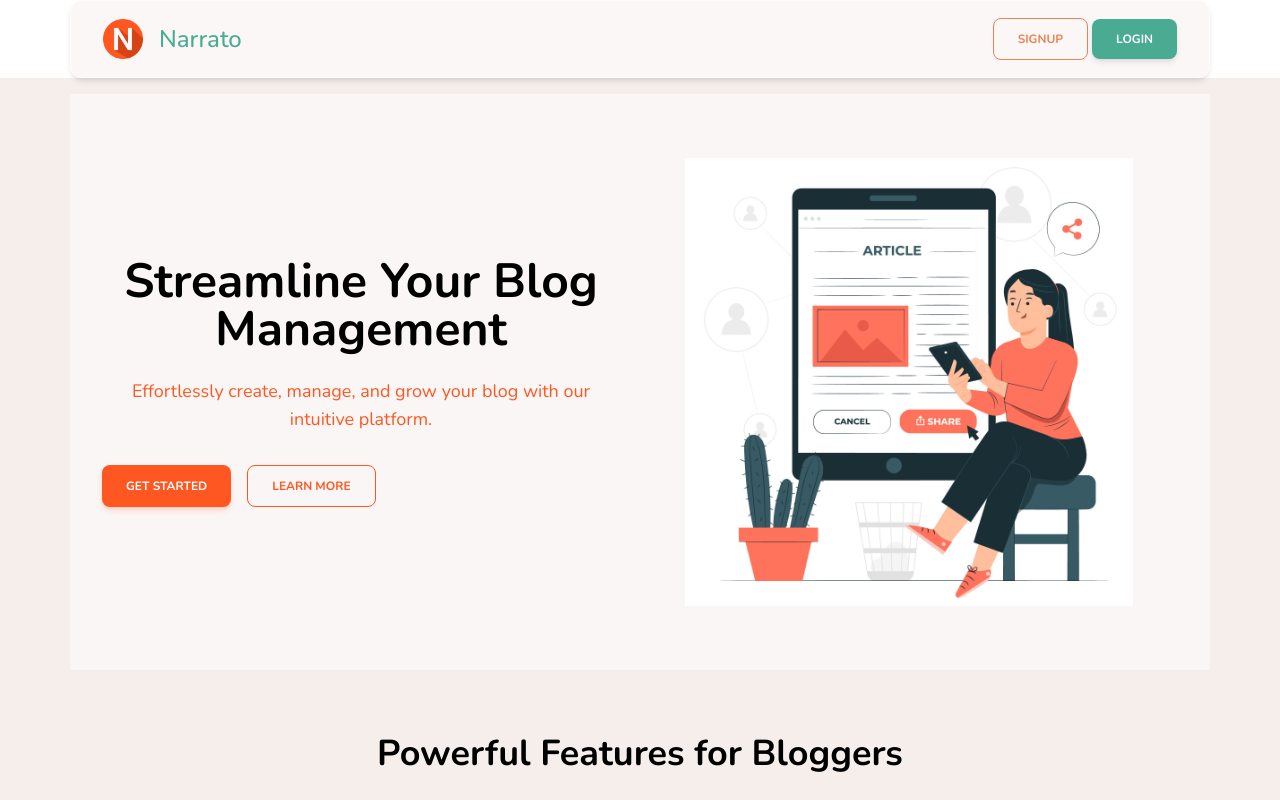
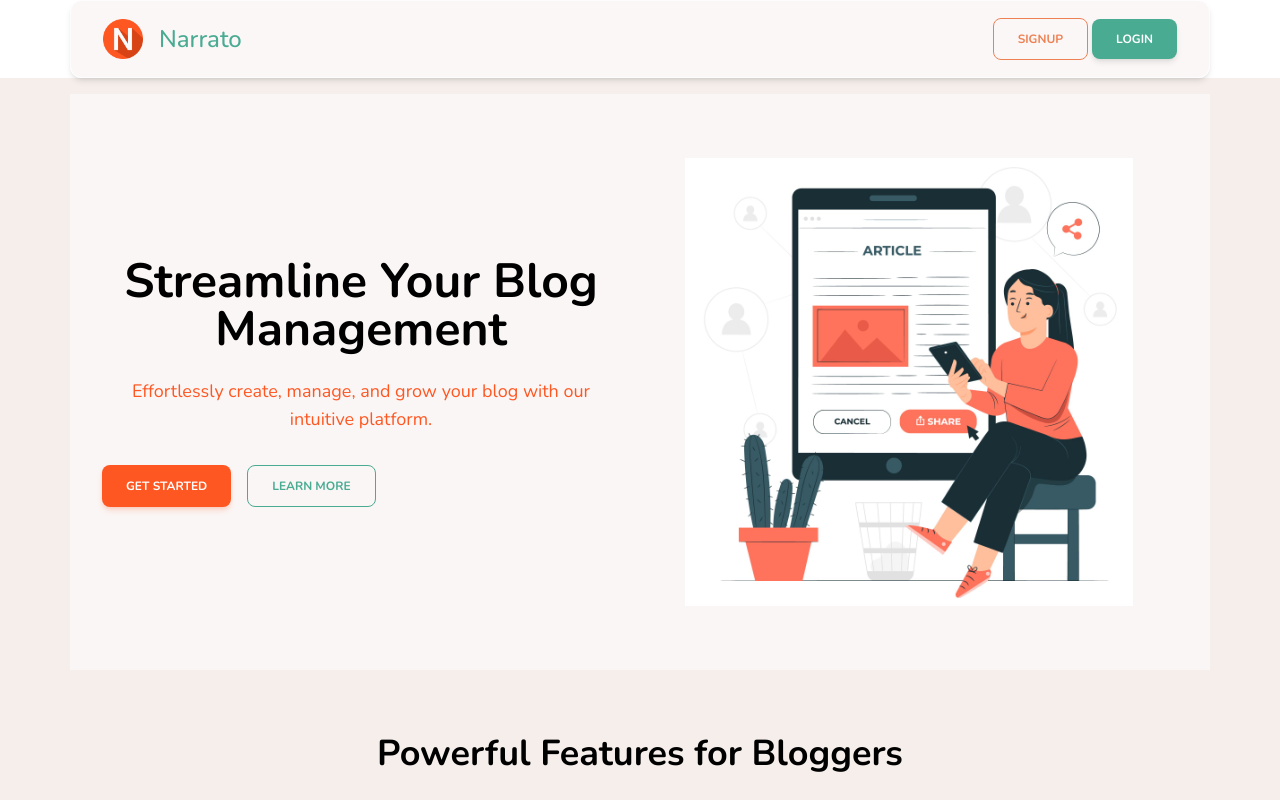
Before and after one commit to Marvafathima/Narrato-blogging, a React (Vite) app in the folder narrato_client/: page / in a window 1280 px wide. Shown: the top 800 px of the page. Built offline with nearby package versions, Linux system fonts and the light colour scheme; a web font is replaced by a local one.

Commit message:
mini change in landing

```diff
--- a/narrato_client/src/components/LandingPage.jsx
+++ b/narrato_client/src/components/LandingPage.jsx
@@ -53,7 +53,7 @@ const LandingPage = () => {
              onClick={()=>handleNavigate()}
               variant="outlined"
               color="deep-orange"
-              className="border-deep_orange-500 text-deep_orange-500"
+              className="border-ocean_green-50 text-ocean_green-50"
             >
               Learn More
             </Button>
```
